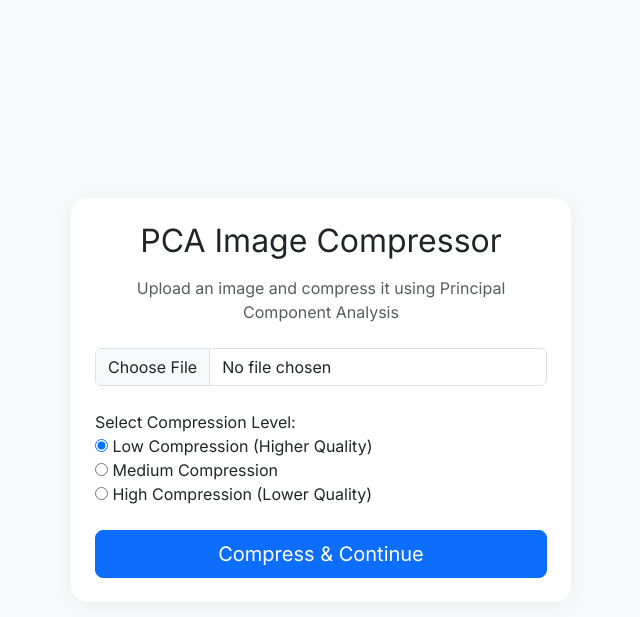
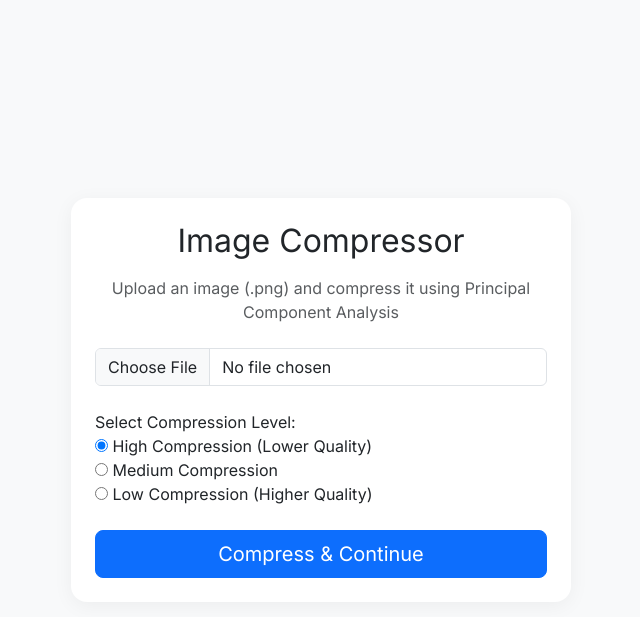
Before and after one commit to hydro-7/PCA-Based-Image-Compression-App, a Flask app: page / in a window 1280 px wide. Shown: the top 617 px of the page, without its empty margins (319-959 px from the left). Run offline with Flask 3, Linux system fonts and the light colour scheme; some libraries are stand-ins or nearby versions.

Commit message:
Fixed the High and Low compression bug

```diff
--- a/templates/upload.html
+++ b/templates/upload.html
@@ -3,7 +3,7 @@
 <head>
   <meta charset="UTF-8" />
   <meta name="viewport" content="width=device-width, initial-scale=1.0" />
-  <title>PCA Image Compressor</title>
+  <title>Image Compressor</title>
   <link href="https://cdn.jsdelivr.net/npm/bootstrap@5.3.0/dist/css/bootstrap.min.css" rel="stylesheet" />
   <link href="https://fonts.googleapis.com/css2?family=Inter:wght@400;600&display=swap" rel="stylesheet" />
   <style>
@@ -31,8 +31,8 @@
 <body>
   <div class="container d-flex align-items-center justify-content-center min-vh-100">
     <div class="card p-4 w-100" style="max-width: 500px;">
-      <h2 class="mb-3 text-center">PCA Image Compressor</h2>
-      <p class="text-muted text-center mb-4">Upload an image and compress it using Principal Component Analysis</p>
+      <h2 class="mb-3 text-center">Image Compressor</h2>
+      <p class="text-muted text-center mb-4">Upload an image (.png) and compress it using Principal Component Analysis</p>
       <form action="/" method="POST" enctype="multipart/form-data">
         <input class="form-control" type="file" name="image" id="imageInput" required />
         <img id="preview" class="upload-preview" />
@@ -42,7 +42,7 @@
             <label for="compressionLevel">Select Compression Level:</label><br>
             <div>
                 <input type="radio" id="high" name="compression_level" value="25" checked />
-                <label for="high">Low Compression (Higher Quality)</label>
+                <label for="high">High Compression (Lower Quality)</label>
             </div>
             <div>
                 <input type="radio" id="medium" name="compression_level" value="50" />
@@ -50,7 +50,7 @@
             </div>
             <div>
                 <input type="radio" id="low" name="compression_level" value="75" />
-                <label for="low">High Compression (Lower Quality)</label>
+                <label for="low">Low Compression (Higher Quality)</label>
             </div>
             </div>
 
```
